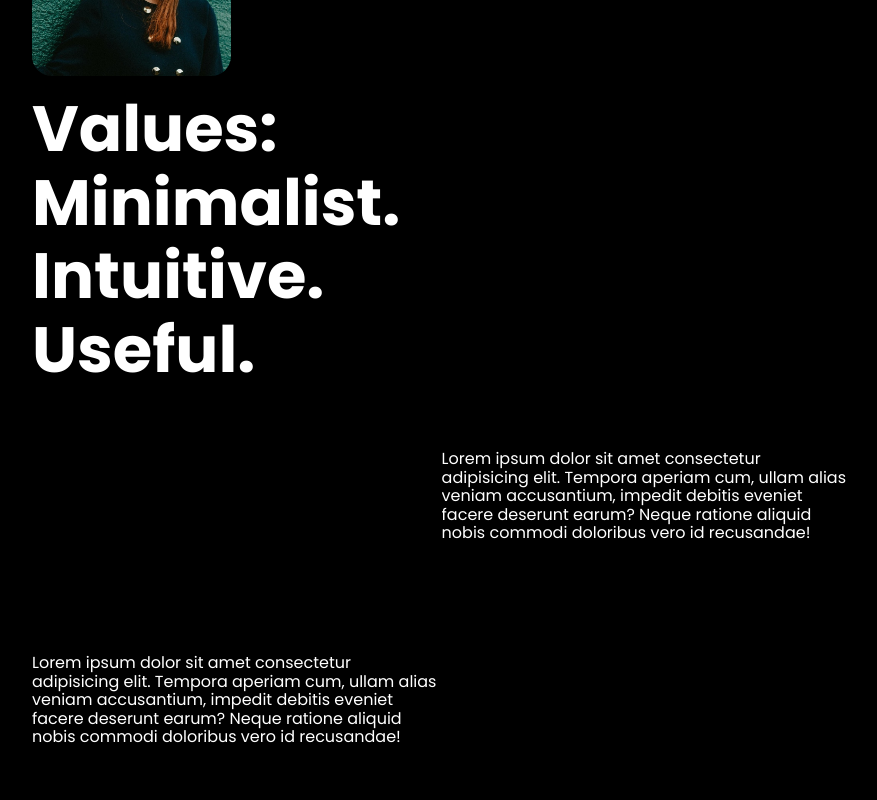
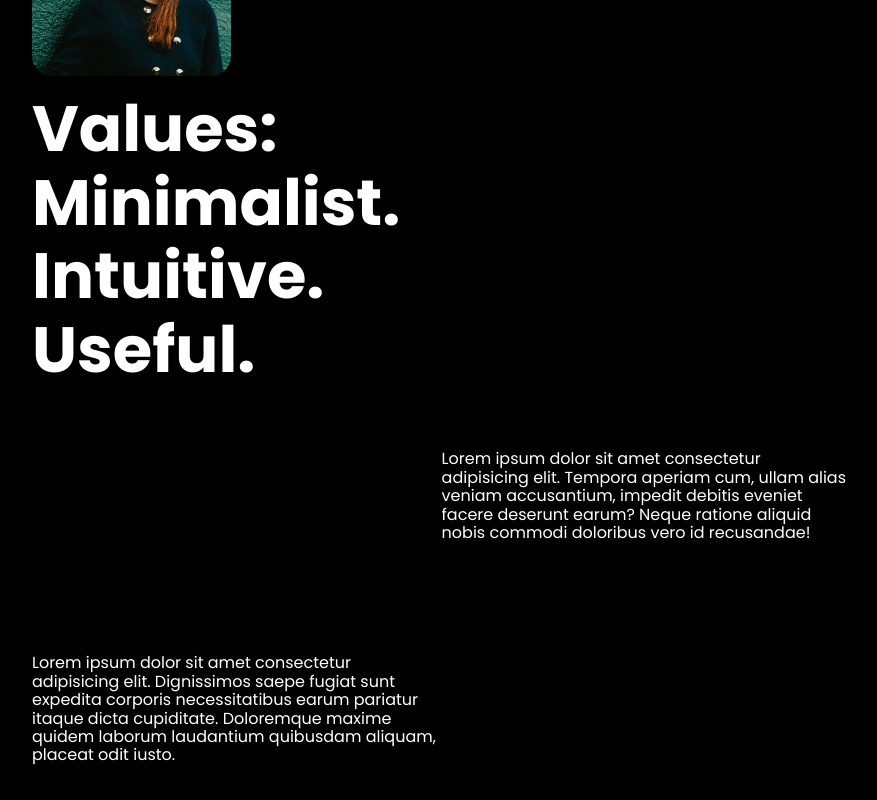
Before and after one commit to wajeff/portfolio-website, a React (Vite) app: page / in a window 1280 px wide. Shown: the part 1534-2334 px from the top of the page, without its empty margins (352-1229 px from the left). Built offline with nearby package versions, Linux system fonts and the light colour scheme.

Commit message:
Fixed values__paragraph bug where scrollbar appears

```diff
--- a/src/components/Values/Values.jsx
+++ b/src/components/Values/Values.jsx
@@ -12,14 +12,14 @@ const Values = () => {
         </section>
 
         <section className={styles[`values__paragraph-container--right`]}>
-          <section className={styles[`values__paragraph`]}>
-            <p>Lorem ipsum dolor sit amet consectetur adipisicing elit. Tempora aperiam cum, ullam alias veniam accusantium, impedit debitis eveniet facere deserunt earum? Neque ratione aliquid nobis commodi doloribus vero id recusandae!</p>
-          </section>
+          <p className={styles[`values__paragraph`]}>
+            Lorem ipsum dolor sit amet consectetur adipisicing elit. Tempora aperiam cum, ullam alias veniam accusantium, impedit debitis eveniet facere deserunt earum? Neque ratione aliquid nobis commodi doloribus vero id recusandae!
+          </p>
         </section>
         <section className={styles[`values__paragraph-container--left`]}>
-          <section className={styles[`values__paragraph`]}>
-            <p>Lorem ipsum dolor sit amet consectetur adipisicing elit. Tempora aperiam cum, ullam alias veniam accusantium, impedit debitis eveniet facere deserunt earum? Neque ratione aliquid nobis commodi doloribus vero id recusandae!</p>
-          </section>
+          <p className={styles[`values__paragraph`]}>
+            Lorem ipsum dolor sit amet consectetur adipisicing elit. Dignissimos saepe fugiat sunt expedita corporis necessitatibus earum pariatur itaque dicta cupiditate. Doloremque maxime quidem laborum laudantium quibusdam aliquam, placeat odit iusto.
+          </p>
         </section>
 
     </section>
--- a/src/components/Values/Values.module.css
+++ b/src/components/Values/Values.module.css
@@ -5,6 +5,7 @@
     margin-left: 30vw;
     padding-right: 1%;
     flex-direction: column;
+
 }
 
 .values__title-container{
@@ -22,17 +23,21 @@
     width: 100%;
     justify-content: flex-end;
     padding-bottom:5rem;
+
 }
 .values__paragraph-container--left{
     display: flex;
     width: 100%;
+
     justify-content: flex-start;
     padding-bottom:5rem;
 }
-.values__paragraph{
-    flex:.5;
+.values__paragraph {
+    width: 50%;
     overflow: hidden;
-}
+    word-break: break-word;
+  }
+
 @media (max-width: 550px){
     .values{
         margin-left: 3rem;
```
